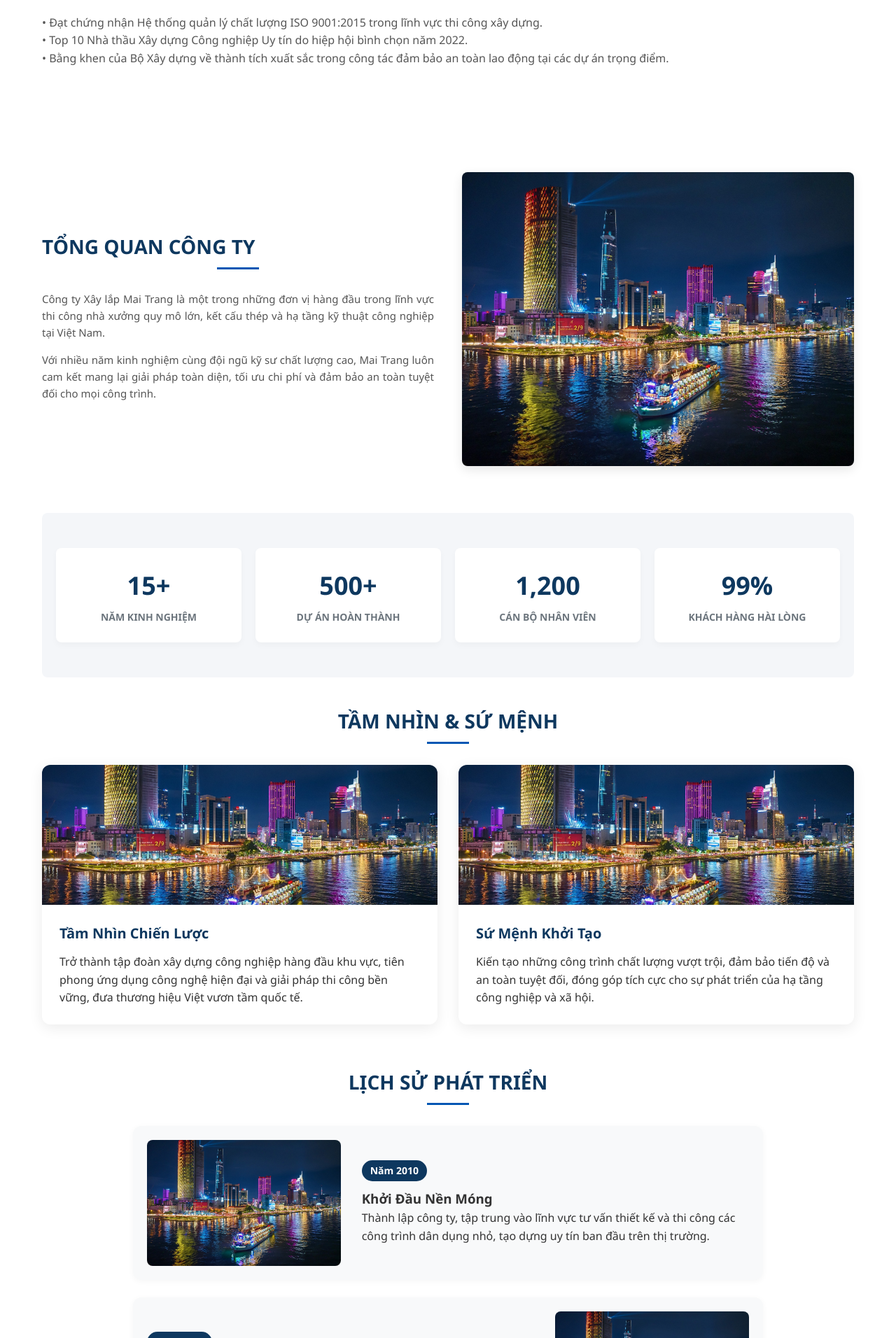
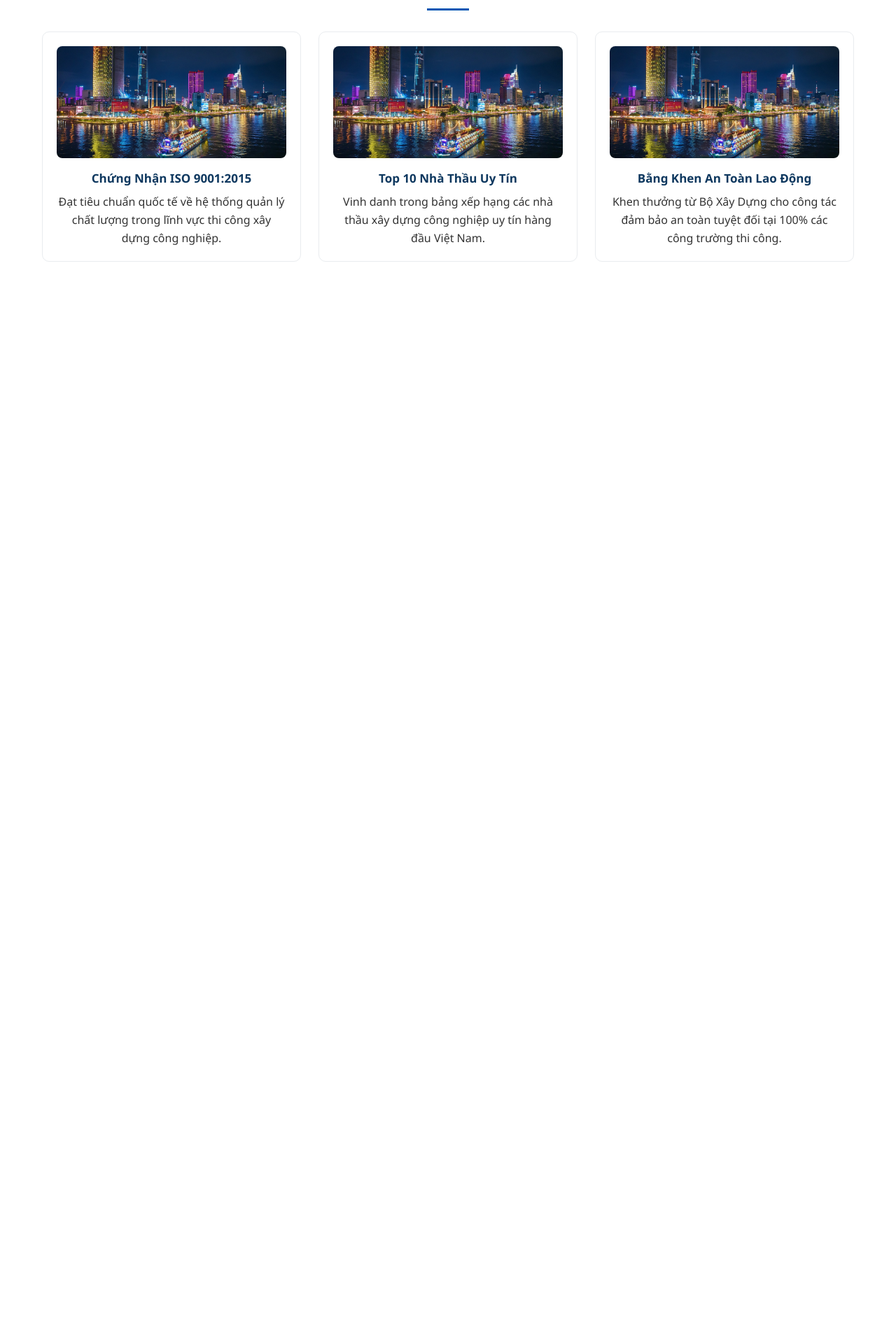
Before and after one commit to ductampham424-beep/web_dau_tien, a Django app: page /gioi-thieu/ in a window 1280 px wide. Shown: the part 1808-3720 px from the top of the page at 70% size. After the commit the page ends 2182 px from the top, so only its background shows below. Run offline with Django 5.2, Linux system fonts and the light colour scheme.

Commit message:
fix duplicate main section

```diff
--- a/home/templates/home/gioi_thieu.html
+++ b/home/templates/home/gioi_thieu.html
@@ -246,117 +246,9 @@
         </div>
     </section>
 
-    <!-- 4. Khối Thành tựu -->
-    <section id="thanh-tuu" style="margin: 50px 0;">
-        <h2 class="section-title">THÀNH TỰU</h2>
-        <div style="margin-top: 15px; color: #555; line-height: 1.6;">
-            <p>• Đạt chứng nhận Hệ thống quản lý chất lượng ISO 9001:2015 trong lĩnh vực thi công xây dựng.</p>
-            <p>• Top 10 Nhà thầu Xây dựng Công nghiệp Uy tín do hiệp hội bình chọn năm 2022.</p>
-            <p>• Bằng khen của Bộ Xây dựng về thành tích xuất sắc trong công tác đảm bảo an toàn lao động tại các dự án trọng điểm.</p>
-        </div>
-    </section>
-</main>
-    <main class="container">
-    <!-- 1. Khối Tổng quan -->
-    <section id="tong-quan" class="about-grid">
-        <div class="about-text">
-            <h2 class="section-title" style="text-align: left;">TỔNG QUAN CÔNG TY</h2>
-            <p>Công ty Xây lắp Mai Trang là một trong những đơn vị hàng đầu trong lĩnh vực thi công nhà xưởng quy mô lớn, kết cấu thép và hạ tầng kỹ thuật công nghiệp tại Việt Nam.</p>
-            <p>Với nhiều năm kinh nghiệm cùng đội ngũ kỹ sư chất lượng cao, Mai Trang luôn cam kết mang lại giải pháp toàn diện, tối ưu chi phí và đảm bảo an toàn tuyệt đối cho mọi công trình.</p>
-        </div>
-        <div class="about-img">
-            <img src="{% static 'images/dem-sai-gon.jpg' %}" alt="Công ty Mai Trang">
-        </div>
-    </section>
+    ... (các phần nội dung khác) ...
 
-    <!-- Khối Số liệu nổi bật -->
-    <section class="stats-section">
-        <div class="stats-grid">
-            <div class="stat-card">
-                <div class="stat-number">15+</div>
-                <div class="stat-label">Năm kinh nghiệm</div>
-            </div>
-            <div class="stat-card">
-                <div class="stat-number">500+</div>
-                <div class="stat-label">Dự án hoàn thành</div>
-            </div>
-            <div class="stat-card">
-                <div class="stat-number">1,200</div>
-                <div class="stat-label">Cán bộ nhân viên</div>
-            </div>
-            <div class="stat-card">
-                <div class="stat-number">99%</div>
-                <div class="stat-label">Khách hàng hài lòng</div>
-            </div>
-        </div>
-    </section>
-
-    <!-- 2. Khối Tầm nhìn - Sứ mệnh -->
-    <section id="tam-nhin">
-        <h2 class="section-title">TẦM NHÌN & SỨ MỆNH</h2>
-        <div class="vision-grid">
-            <div class="vision-card">
-                <div class="vision-img">
-                    <img src="{% static 'images/dem-sai-gon.jpg' %}" alt="Tầm nhìn Mai Trang">
-                </div>
-                <div class="vision-content">
-                    <h3>Tầm Nhìn Chiến Lược</h3>
-                    <p>Trở thành tập đoàn xây dựng công nghiệp hàng đầu khu vực, tiên phong ứng dụng công nghệ hiện đại và giải pháp thi công bền vững, đưa thương hiệu Việt vươn tầm quốc tế.</p>
-                </div>
-            </div>
-
-            <div class="vision-card">
-                <div class="vision-img">
-                    <img src="{% static 'images/dem-sai-gon.jpg' %}" alt="Sứ mệnh Mai Trang">
-                </div>
-                <div class="vision-content">
-                    <h3>Sứ Mệnh Khởi Tạo</h3>
-                    <p>Kiến tạo những công trình chất lượng vượt trội, đảm bảo tiến độ và an toàn tuyệt đối, đóng góp tích cực cho sự phát triển của hạ tầng công nghiệp và xã hội.</p>
-                </div>
-            </div>
-        </div>
-    </section>
-
-    <!-- 3. Khối Lịch sử phát triển -->
-    <section id="lich-su" class="timeline-section">
-        <h2 class="section-title">LỊCH SỬ PHÁT TRIỂN</h2>
-        <div class="timeline-list">
-            <div class="timeline-row">
-                <div class="timeline-media">
-                    <img src="{% static 'images/dem-sai-gon.jpg' %}" alt="Năm 2010">
-                </div>
-                <div class="timeline-info">
-                    <span class="timeline-badge">Năm 2010</span>
-                    <h3>Khởi Đầu Nền Móng</h3>
-                    <p>Thành lập công ty, tập trung vào lĩnh vực tư vấn thiết kế và thi công các công trình dân dụng nhỏ, tạo dựng uy tín ban đầu trên thị trường.</p>
-                </div>
-            </div>
-
-            <div class="timeline-row">
-                <div class="timeline-media">
-                    <img src="{% static 'images/dem-sai-gon.jpg' %}" alt="Năm 2016">
-                </div>
-                <div class="timeline-info">
-                    <span class="timeline-badge">Năm 2016</span>
-                    <h3>Bứt Phá Quy Mô</h3>
-                    <p>Mở rộng mạnh mẽ sang lĩnh vực thi công nhà xưởng công nghiệp, kết cấu thép quy mô lớn và hợp tác với các chủ đầu tư nước ngoài.</p>
-                </div>
-            </div>
-
-            <div class="timeline-row">
-                <div class="timeline-media">
-                    <img src="{% static 'images/dem-sai-gon.jpg' %}" alt="2023 - Nay">
-                </div>
-                <div class="timeline-info">
-                    <span class="timeline-badge">2023 - Nay</span>
-                    <h3>Vươn Tầm Đối Tác Chiến Lược</h3>
-                    <p>Trở thành nhà thầu chính cho hàng loạt dự án trọng điểm quốc gia, áp dụng tiêu chuẩn quản lý chất lượng ISO toàn diện.</p>
-                </div>
-            </div>
-        </div>
-    </section>
-
-    <!-- 4. Khối Thành tựu -->
+        <!-- 4. Khối Thành tựu mới -->
         <section id="thanh-tuu">
             <h2 class="section-title">THÀNH TỰU NỔI BẬT</h2>
             <div class="achieves-grid">
@@ -385,7 +277,14 @@
                 </div>
             </div>
         </section>
+
+</main> <!-- Thẻ đóng main luôn ở cuối cùng của nội dung -->
+
+<!-- Script banner ở bên dưới -->
+<script>
+    ...
 </main>
+
 
     <!-- Script tạo hiệu ứng Banner động -->
     <script>
```
Lines whose indentation alone changed are shown as unchanged.
